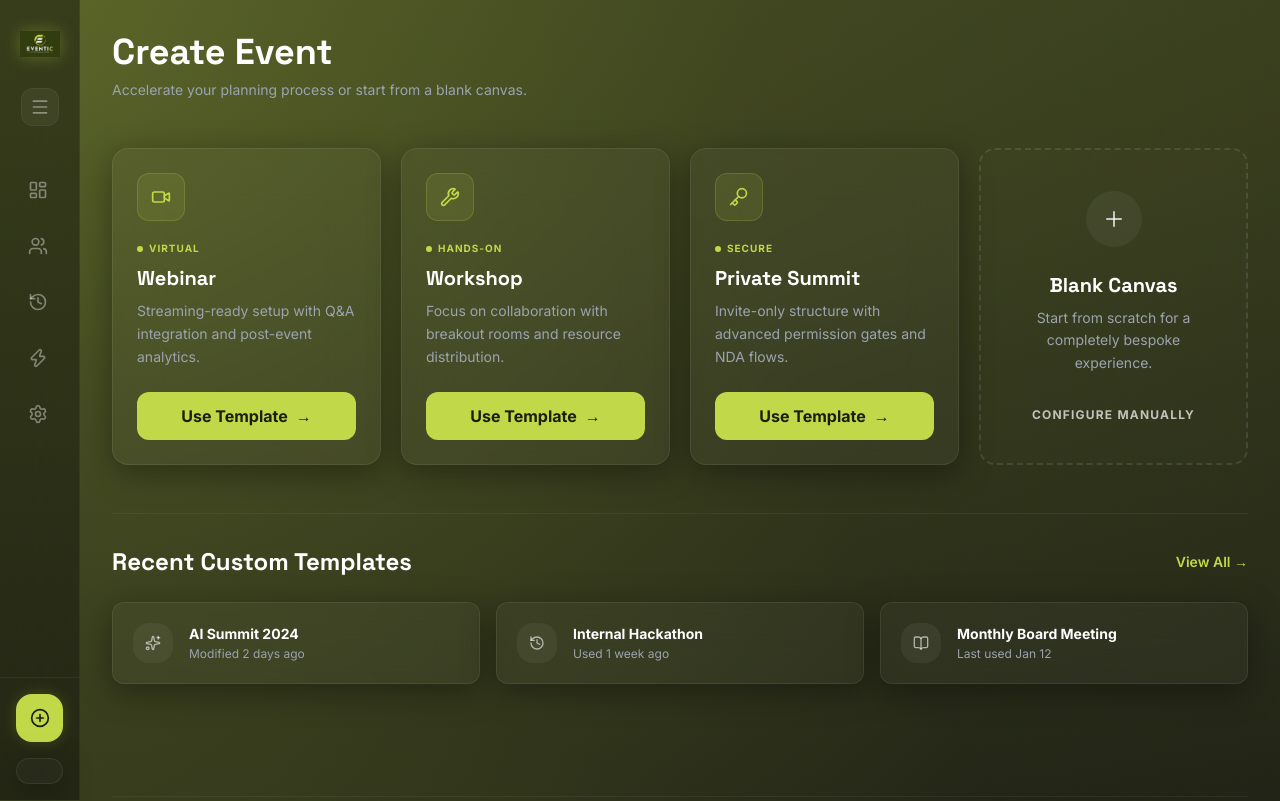
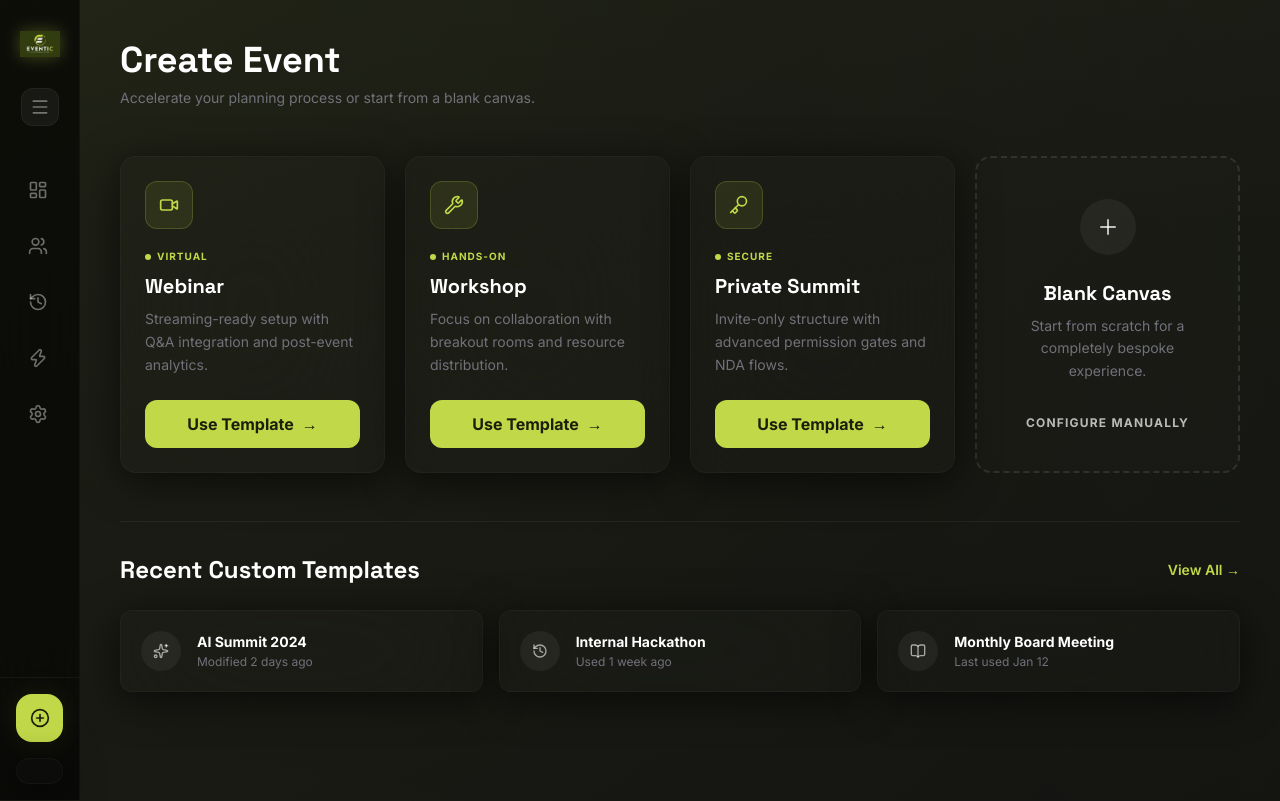
Before and after one commit to Deepjyoti1307/DRS-assignment, a Next.js app in the folder frontend/: page /dashboard/events/new in a window 1280 px wide. Shown: the top 801 px of the page. Built offline with nearby package versions, Linux system fonts and the light colour scheme; no server answers.

Commit message:
feat: initialize event platform backend and dashboard frontend architecture

```diff
--- a/frontend/src/app/(dashboard)/dashboard/page.tsx
+++ b/frontend/src/app/(dashboard)/dashboard/page.tsx
@@ -13,6 +13,8 @@ import {
   PlusCircle,
   TrendingUp,
   RefreshCw,
+  Share2,
+  Check,
 } from "lucide-react";
 import {
   ResponsiveContainer,
@@ -25,11 +27,37 @@ import {
   Pie,
   Cell,
 } from "recharts";
+import { motion, AnimatePresence } from "framer-motion";
 import { fetchEvents, duplicateEvent } from "@/lib/api";
 import type { Event, EventStatus } from "@/lib/types";
 import { StatusBadge } from "@/components/dashboard/StatusBadge";
 import { EventCardSkeleton, StatCardSkeleton } from "@/components/dashboard/Skeletons";
 import { cn } from "@/lib/utils";
+
+// ─── Animation Variants ───────────────────────────────────────────────
+
+const containerVariants = {
+  hidden: { opacity: 0 },
+  visible: {
+    opacity: 1,
+    transition: {
+      staggerChildren: 0.05,
+      delayChildren: 0.1
+    }
+  }
+};
+
+const itemVariants = {
+  hidden: { opacity: 0, y: 15 },
+  visible: {
+    opacity: 1,
+    y: 0,
+    transition: {
+      duration: 0.5,
+      ease: [0.23, 1, 0.32, 1]
+    }
+  }
+};
 
 // ─── Chart helpers ────────────────────────────────────────────────────
 
@@ -121,13 +149,37 @@ function CapacityBar({ registered, capacity }: { registered: number; capacity: n
 // ─── Event Card ───────────────────────────────────────────────────────
 
 function EventCard({ event, onDuplicate }: { event: Event; onDuplicate: (id: string) => void }) {
+  const [copied, setCopied] = useState(false);
   const date = new Date(event.date_time);
   const isPast = date < new Date();
 
+  const handleShare = async (slug: string) => {
+    const publicUrl = `${window.location.origin}/e/${slug}`;
+    let finalUrl = publicUrl;
+
+    try {
+      // Attempt to shorten with TinyURL
+      const response = await fetch(`https://tinyurl.com/api-create.php?url=${encodeURIComponent(publicUrl)}`);
+      if (response.ok) {
+        finalUrl = await response.text();
+      }
+    } catch (err) {
+      console.warn("TinyURL shortening failed, using direct link:", err);
+    }
+
+    await navigator.clipboard.writeText(finalUrl);
+    setCopied(true);
+    setTimeout(() => setCopied(false), 2000);
+  };
+
   return (
-    <div className="group relative glass-panel rounded-[2rem] p-7 hover:border-lime/30 transition-all duration-500 hover:shadow-[0_20px_50px_rgba(0,0,0,0.5)] overflow-hidden">
+    <motion.div
+      variants={itemVariants}
+      whileHover={{ y: -5 }}
+      className="group relative glass-panel rounded-[2rem] p-7 hover:border-lime/20 transition-all duration-700 ease-[cubic-bezier(0.23,1,0.32,1)] hover:shadow-[0_40px_80px_rgba(0,0,0,0.8)] overflow-hidden"
+    >
       {/* Subtle background glow on hover */}
-      <div className="absolute -inset-1 bg-gradient-to-br from-lime/10 to-transparent opacity-0 group-hover:opacity-100 transition-opacity duration-500 blur-2xl -z-10" />
+      <div className="absolute -inset-1 bg-gradient-to-br from-lime/[0.02] to-transparent opacity-0 group-hover:opacity-100 transition-opacity duration-700 blur-3xl -z-10" />
 
       <div className="space-y-6">
         {/* Header: Mode & Status */}
@@ -204,13 +256,29 @@ function EventCard({ event, onDuplicate }: { event: Event; onDuplicate: (id: str
             <Users className="w-3.5 h-3.5" /> Guests
           </Link>
           {event.status === "published" && event.slug ? (
-            <Link
-              href={`/e/${event.slug}`}
-              target="_blank"
-              className="col-span-2 flex items-center justify-center gap-2 py-3 text-[11px] font-bold uppercase tracking-widest rounded-xl bg-lime text-olive-dark hover:scale-[1.02] active:scale-[0.98] transition-all border-glow"
-            >
-              <ExternalLink className="w-3.5 h-3.5" /> View Public Page
-            </Link>
+            <>
+              <Link
+                href={`/e/${event.slug}`}
+                target="_blank"
+                className="flex items-center justify-center gap-2 py-3 text-[11px] font-bold uppercase tracking-widest rounded-xl bg-lime text-olive-dark hover:scale-[1.02] active:scale-[0.98] transition-all border-glow"
+              >
+                <ExternalLink className="w-3.5 h-3.5" /> View
+              </Link>
+              <button
+                onClick={() => handleShare(event.slug!)}
+                className="flex items-center justify-center gap-2 py-3 text-[11px] font-bold uppercase tracking-widest rounded-xl bg-white/5 hover:bg-white/10 text-white transition-all border border-white/5 relative overflow-hidden"
+              >
+                {copied ? (
+                  <span className="flex items-center gap-2 text-lime animate-in fade-in zoom-in duration-300">
+                    <Check className="w-3.5 h-3.5" /> Copied
+                  </span>
+                ) : (
+                  <span className="flex items-center gap-2">
+                    <Share2 className="w-3.5 h-3.5" /> Share
+                  </span>
+                )}
+              </button>
+            </>
           ) : (
             <button
               onClick={() => onDuplicate(event._id || event.id || "")}
@@ -221,7 +289,7 @@ function EventCard({ event, onDuplicate }: { event: Event; onDuplicate: (id: str
           )}
         </div>
       </div>
-    </div>
+    </motion.div>
   );
 }
 
@@ -296,9 +364,14 @@ export default function DashboardPage() {
   const firstName = user?.firstName ?? "Organizer";
 
   return (
-    <div className="space-y-8">
+    <motion.div
+      initial="hidden"
+      animate="visible"
+      variants={containerVariants}
+      className="space-y-8"
+    >
       {/* ── Header ── */}
-      <div className="flex items-start justify-between">
+      <motion.div variants={itemVariants} className="flex items-start justify-between">
         <div>
           <p className="text-xs text-lime font-semibold uppercase tracking-widest mb-1">
             Overview
@@ -326,10 +399,10 @@ export default function DashboardPage() {
             Create Event
           </Link>
         </div>
-      </div>
+      </motion.div>
 
       {/* ── Stat cards ── */}
-      <div className="grid grid-cols-2 sm:grid-cols-4 gap-4">
+      <motion.div variants={itemVariants} className="grid grid-cols-2 sm:grid-cols-4 gap-4">
         {loading
           ? Array.from({ length: 4 }).map((_, i) => <StatCardSkeleton key={i} />)
           : [
@@ -349,11 +422,11 @@ export default function DashboardPage() {
                 <p className={cn("text-4xl font-heading font-black tracking-tight", s.textColor)}>{s.value}</p>
               </div>
             ))}
-      </div>
+      </motion.div>
 
       {/* ── Charts ── */}
       {!loading && !error && (
-        <div className="grid grid-cols-1 lg:grid-cols-3 gap-6">
+        <motion.div variants={itemVariants} className="grid grid-cols-1 lg:grid-cols-3 gap-6">
           {/* Registration Trends — spans 2 cols */}
           <div className="lg:col-span-2 glass-panel rounded-2xl p-6">
             <div className="flex items-center justify-between mb-6">
@@ -446,12 +519,12 @@ export default function DashboardPage() {
               ))}
             </div>
           </div>
-        </div>
+        </motion.div>
       )}
 
       {/* ── Error ── */}
       {error && (
-        <div className="glass-panel rounded-2xl p-5 border-red-500/20 flex items-center justify-between">
+        <motion.div variants={itemVariants} className="glass-panel rounded-2xl p-5 border-red-500/20 flex items-center justify-between">
           <div className="flex items-center gap-3">
             <span className="text-xl">⚠️</span>
             <div>
@@ -470,11 +543,11 @@ export default function DashboardPage() {
           >
             <RefreshCw className="w-3.5 h-3.5" /> Retry
           </button>
-        </div>
+        </motion.div>
       )}
 
       {/* ── Filter tabs ── */}
-      <div className="flex items-center gap-3 bg-white/5 p-1.5 rounded-2xl w-fit border border-white/5">
+      <motion.div variants={itemVariants} className="flex items-center gap-3 bg-white/5 p-1.5 rounded-2xl w-fit border border-white/5">
         {FILTERS.map((f) => (
           <button
             key={f.value}
@@ -489,7 +562,7 @@ export default function DashboardPage() {
             {f.label}
           </button>
         ))}
-      </div>
+      </motion.div>
 
       {/* ── Events grid ── */}
       {loading ? (
@@ -497,7 +570,7 @@ export default function DashboardPage() {
           {Array.from({ length: 6 }).map((_, i) => <EventCardSkeleton key={i} />)}
         </div>
       ) : events.length === 0 && !error ? (
-        <div className="glass-panel rounded-3xl p-16 flex flex-col items-center justify-center text-center">
+        <motion.div variants={itemVariants} className="glass-panel rounded-3xl p-16 flex flex-col items-center justify-center text-center">
           <div className="w-20 h-20 bg-lime/5 rounded-3xl flex items-center justify-center mb-6 border border-lime/10">
             <Calendar className="w-9 h-9 text-lime/40" />
           </div>
@@ -516,9 +589,12 @@ export default function DashboardPage() {
             <PlusCircle className="w-5 h-5" />
             Create Your First Event
           </Link>
-        </div>
+        </motion.div>
       ) : (
-        <div className="grid grid-cols-1 md:grid-cols-2 xl:grid-cols-3 gap-5">
+        <motion.div
+          variants={containerVariants}
+          className="grid grid-cols-1 md:grid-cols-2 xl:grid-cols-3 gap-5"
+        >
           {events.map((event) => (
             <EventCard
               key={event._id || event.id}
@@ -526,8 +602,8 @@ export default function DashboardPage() {
               onDuplicate={handleDuplicate}
             />
           ))}
-        </div>
+        </motion.div>
       )}
-    </div>
+    </motion.div>
   );
 }
--- a/frontend/src/app/(dashboard)/layout.tsx
+++ b/frontend/src/app/(dashboard)/layout.tsx
@@ -7,6 +7,7 @@ import { DashboardTransition } from "@/components/dashboard/DashboardTransition"
 import { ErrorBoundary } from "@/components/shared/ErrorBoundary";
 import { cn } from "@/lib/utils";
 import { Menu } from "lucide-react";
+import { motion, AnimatePresence } from "framer-motion";
 
 export default function DashboardLayout({
   children,
@@ -16,7 +17,7 @@ export default function DashboardLayout({
   const [isCollapsed, setIsCollapsed] = useState(true); // Default collapsed (hidden on mobile)
 
   return (
-    <div className="flex min-h-screen bg-background gradient-mesh overflow-x-hidden">
+    <div className="flex min-h-screen bg-background gradient-mesh overflow-x-hidden selection:bg-lime/20 selection:text-lime">
       {/* Mobile Menu Trigger */}
       <button
         onClick={() => setIsCollapsed(false)}
@@ -30,20 +31,25 @@ export default function DashboardLayout({
 
       <Sidebar isCollapsed={isCollapsed} onToggle={() => setIsCollapsed(!isCollapsed)} />
       <main className={cn(
-        "flex-1 min-h-screen relative overflow-y-auto flex flex-col transition-all duration-500 ease-[cubic-bezier(0.4,0,0.2,1)]",
+        "flex-1 min-h-screen relative overflow-y-auto flex flex-col transition-all duration-700 ease-[cubic-bezier(0.23,1,0.32,1)]",
         "ml-0 md:ml-64",
         isCollapsed && "md:ml-[80px]"
       )}>
         {/* Subtle top decoration */}
-        <div className="absolute top-0 left-0 right-0 h-96 bg-gradient-to-b from-lime/5 to-transparent pointer-events-none" />
+        <div className="absolute top-0 left-0 right-0 h-[60vh] bg-gradient-to-b from-lime/[0.02] via-transparent to-transparent pointer-events-none" />
 
-        <div className="relative z-20 flex-1 p-8 max-w-7xl mx-auto w-full">
+        <motion.div
+          initial={{ opacity: 0, y: 10 }}
+          animate={{ opacity: 1, y: 0 }}
+          transition={{ duration: 0.8, ease: [0.23, 1, 0.32, 1] }}
+          className="relative z-20 flex-1 p-6 md:p-10 max-w-7xl mx-auto w-full"
+        >
           <ErrorBoundary>
             <DashboardTransition>
               {children}
             </DashboardTransition>
           </ErrorBoundary>
-        </div>
+        </motion.div>
 
         <div className="mt-auto relative z-10 w-full px-8">
           <Footer />
--- a/frontend/src/app/globals.css
+++ b/frontend/src/app/globals.css
@@ -19,82 +19,103 @@
   }
 
   :root {
-    --background: #0a0a0a;
-    --foreground: #ffffff;
-    --card: rgba(17, 17, 17, 0.8);
+    --background: #020301;
+    --foreground: #f0f0f0;
+    --card: rgba(8, 9, 6, 0.4);
     --card-foreground: #ffffff;
     --primary: #c1d949;
     --primary-foreground: #000000;
-    --secondary: #1a1a1a;
+    --secondary: #050505;
     --secondary-foreground: #ffffff;
-    --muted: #1a1a1a;
-    --muted-foreground: #9ca3af;
+    --muted: #050505;
+    --muted-foreground: #71717a;
     --accent: #c1d949;
     --accent-foreground: #000000;
-    --border: rgba(255, 255, 255, 0.1);
-    --input: rgba(255, 255, 255, 0.05);
+    --border: rgba(255, 255, 255, 0.03);
+    --input: rgba(255, 255, 255, 0.02);
     --ring: #c1d949;
-    --radius: 1rem;
+    --radius: 1.5rem;
 
     /* Surface tokens */
-    --surface: #0a0a0a;
-    --surface-raised: #111111;
-    --surface-overlay: #1a1a1a;
+    --surface: #020301;
+    --surface-raised: #050604;
+    --surface-overlay: #0a0b08;
 
     /* Branding */
     --lime: #c1d949;
     --lime-dark: #a3b83d;
-    --olive-dark: #1a1e0a;
+    --olive-dark: #0a0c04;
   }
 
   * {
     border-color: var(--border);
+    @apply transition-all duration-300 ease-[cubic-bezier(0.23,1,0.32,1)];
   }
 
   body {
-    @apply bg-background text-foreground selection:bg-lime/30;
+    @apply bg-[#020301] text-foreground selection:bg-lime/30 overflow-x-hidden;
     font-family: 'Inter', sans-serif;
+    scroll-behavior: smooth;
+    -webkit-font-smoothing: antialiased;
+    -moz-osx-font-smoothing: grayscale;
+  }
+
+  /* Custom buttery smooth scrollbar */
+  ::-webkit-scrollbar {
+    width: 6px;
+    height: 6px;
+  }
+  ::-webkit-scrollbar-track {
+    background: transparent;
+  }
+  ::-webkit-scrollbar-thumb {
+    background: rgba(255, 255, 255, 0.05);
+    border-radius: 10px;
+    transition: background 0.3s;
+  }
+  ::-webkit-scrollbar-thumb:hover {
+    background: rgba(193, 217, 73, 0.2);
   }
 }
 
 @layer utilities {
   .glass-panel {
-    @apply bg-white/[0.03] backdrop-blur-xl border border-white/[0.08] shadow-[0_8px_32px_0_rgba(0,0,0,0.36)];
+    @apply bg-white/[0.01] backdrop-blur-3xl border border-white/[0.03] shadow-[0_8px_40px_rgba(0,0,0,0.6)];
   }
 
   .glass-card-premium {
-    @apply bg-gradient-to-br from-white/[0.08] to-transparent backdrop-blur-2xl border border-white/[0.1] shadow-2xl transition-all duration-500 hover:border-white/[0.2] hover:shadow-[0_20px_50px_rgba(0,0,0,0.5)];
+    @apply bg-gradient-to-br from-white/[0.04] to-transparent backdrop-blur-2xl border border-white/[0.06] shadow-2xl transition-all duration-700 ease-[cubic-bezier(0.23,1,0.32,1)] hover:border-lime/20 hover:shadow-[0_20px_80px_rgba(0,0,0,0.9)] hover:scale-[1.01];
   }
 
   .text-glow {
-    text-shadow: 0 0 20px rgba(193, 217, 73, 0.4);
+    text-shadow: 0 0 30px rgba(193, 217, 73, 0.2);
   }
 
   .border-glow {
-    box-shadow: 0 0 15px rgba(193, 217, 73, 0.2);
+    box-shadow: 0 0 30px rgba(193, 217, 73, 0.1);
   }
 
   .animate-float {
-    animation: float 6s ease-in-out infinite;
+    animation: float 8s ease-in-out infinite;
   }
 
   .animate-pulse-slow {
-    animation: pulse-slow 4s cubic-bezier(0.4, 0, 0.6, 1) infinite;
+    animation: pulse-slow 5s cubic-bezier(0.4, 0, 0.6, 1) infinite;
   }
 
   .animate-mesh {
-    animation: mesh 10s linear infinite;
+    animation: mesh 15s linear infinite;
   }
 }
 
 @keyframes float {
-  0%, 100% { transform: translateY(0) translateX(0); }
-  50% { transform: translateY(-20px) translateX(10px); }
+  0%, 100% { transform: translateY(0) rotate(0); }
+  50% { transform: translateY(-15px) rotate(1deg); }
 }
 
 @keyframes pulse-slow {
-  0%, 100% { opacity: 0.3; transform: scale(1); }
-  50% { opacity: 0.6; transform: scale(1.1); }
+  0%, 100% { opacity: 0.2; transform: scale(1); }
+  50% { opacity: 0.4; transform: scale(1.05); }
 }
 
 @keyframes mesh {
@@ -109,21 +130,21 @@
 }
 
 .animate-progress {
-  animation: progress 1.5s cubic-bezier(0.65, 0, 0.35, 1) forwards;
+  animation: progress 2s cubic-bezier(0.23, 1, 0.32, 1) forwards;
 }
 
 .gradient-mesh {
-  background: radial-gradient(at 0% 0%, rgba(193, 217, 73, 0.4) 0px, transparent 50%),
-              radial-gradient(at 100% 0%, rgba(193, 217, 73, 0.3) 0px, transparent 50%),
-              radial-gradient(at 100% 100%, rgba(193, 217, 73, 0.2) 0px, transparent 50%),
-              radial-gradient(at 0% 100%, rgba(193, 217, 73, 0.3) 0px, transparent 50%);
+  background: radial-gradient(at 0% 0%, rgba(193, 217, 73, 0.08) 0px, transparent 50%),
+              radial-gradient(at 100% 0%, rgba(193, 217, 73, 0.05) 0px, transparent 50%),
+              radial-gradient(at 100% 100%, rgba(193, 217, 73, 0.03) 0px, transparent 50%),
+              radial-gradient(at 0% 100%, rgba(193, 217, 73, 0.05) 0px, transparent 50%);
   background-size: 200% 200%;
 }
 
 .sidebar-glass {
-  background: rgba(10, 10, 10, 0.4);
-  backdrop-filter: blur(40px);
-  border-right: 1px solid rgba(255, 255, 255, 0.05);
+  background: rgba(2, 3, 1, 0.6);
+  backdrop-filter: blur(50px);
+  border-right: 1px solid rgba(255, 255, 255, 0.03);
 }
 
 .custom-scrollbar::-webkit-scrollbar {
```
Also changed, not shown: 1 other file (tests, documents, lock files or other folders).
